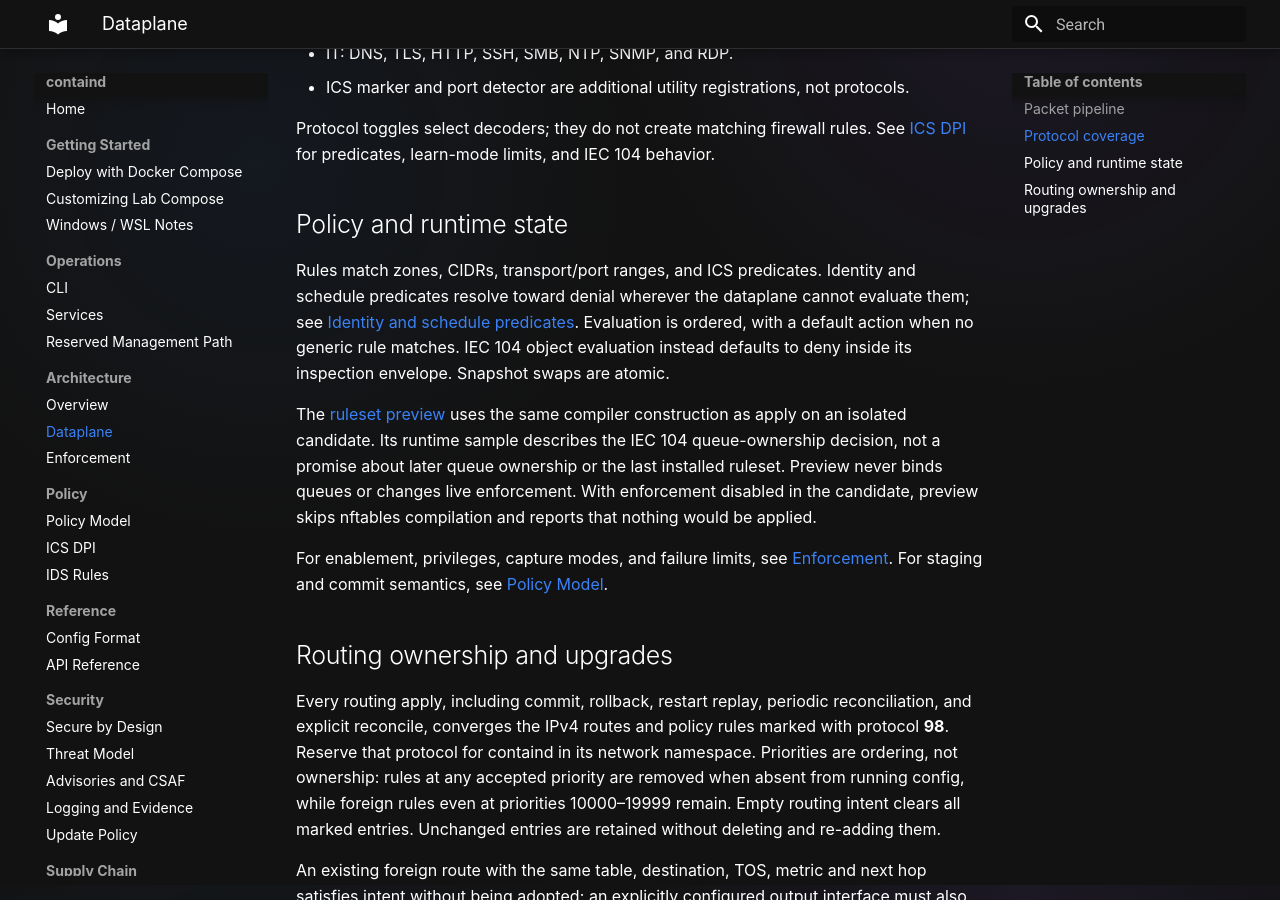
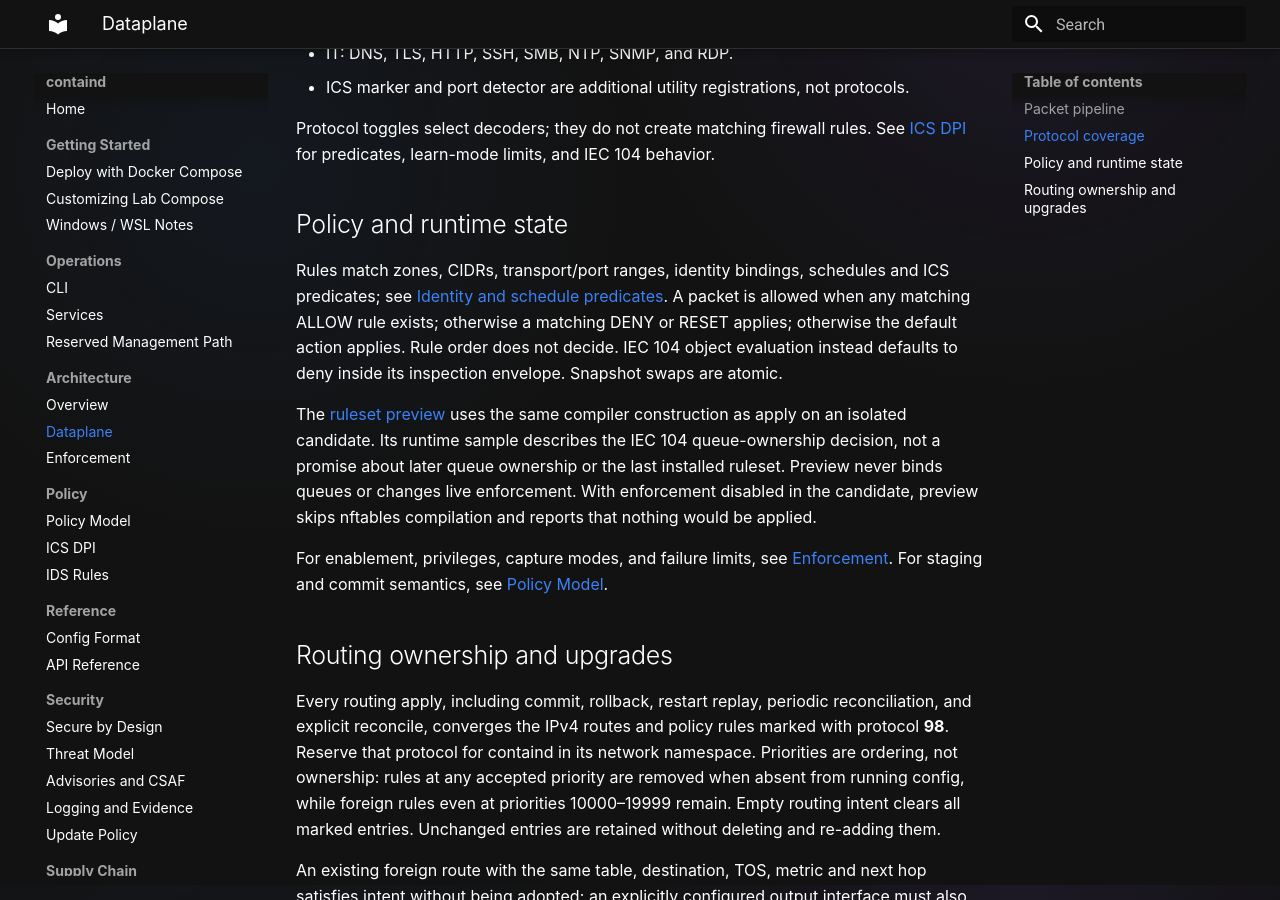
Before and after one commit to tonylturner/containd, an MkDocs documentation site: the page built from docs/mkdocs/dataplane.md, in a window 1280 px wide and 900 px high, scrolled down 915 px. Built offline with MkDocs 1.6.1 and Material for MkDocs 9.7.7, drawn with Linux system fonts in a browser that asks for light colours.

Commit message:
Describe allow precedence and durable predicates in the dataplane overview

```diff
--- a/docs/mkdocs/dataplane.md
+++ b/docs/mkdocs/dataplane.md
@@ -37,12 +37,12 @@ See [ICS DPI](ics-dpi.md) for predicates, learn-mode limits, and IEC 104 behavio
 
 ## Policy and runtime state
 
-Rules match zones, CIDRs, transport/port ranges, and ICS predicates. Identity
-and schedule predicates resolve toward denial wherever the dataplane cannot
-evaluate them; see
+Rules match zones, CIDRs, transport/port ranges, identity bindings, schedules
+and ICS predicates; see
 [Identity and schedule predicates](policy-model.md#identity-and-schedule-predicates).
-Evaluation is ordered, with a default action when no generic
-rule matches. IEC 104 object evaluation instead defaults to deny inside its
+A packet is allowed when any matching ALLOW rule exists; otherwise a matching
+DENY or RESET applies; otherwise the default action applies. Rule order does
+not decide. IEC 104 object evaluation instead defaults to deny inside its
 inspection envelope. Snapshot swaps are atomic.
 
 The [ruleset preview](policy-model.md#templates-and-preview) uses the same
```
